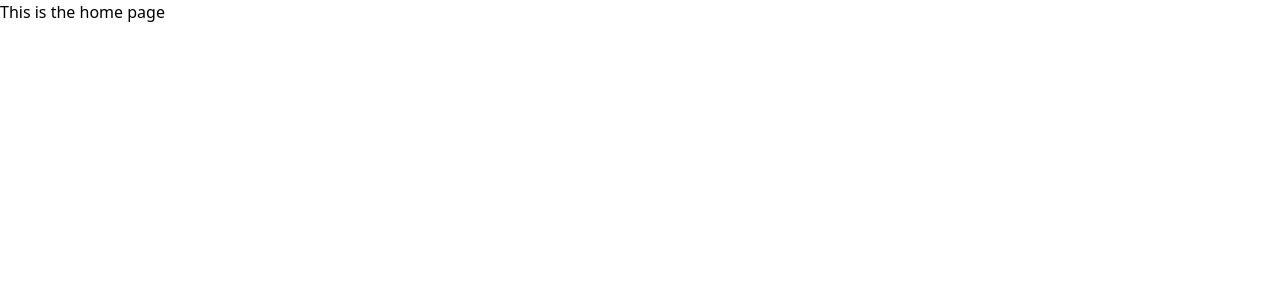
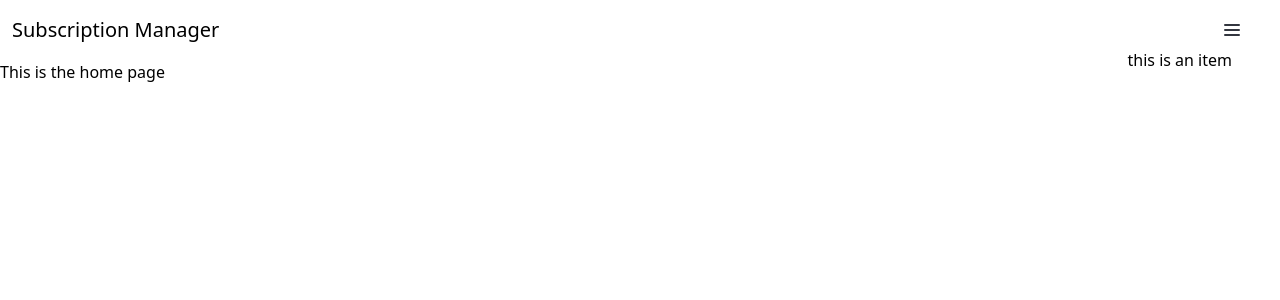
Before and after one commit to nickaddwonder/subscription-manager-v2, a React (Vite) app: page / in a window 1280 px wide. Shown: the top 300 px of the page. Built offline with nearby package versions, Linux system fonts and the light colour scheme; no server answers.

Commit message:
add Menu and MenuItem components

```diff
--- /dev/null
+++ b/src/components/layouts/Header/Header.tsx
@@ -0,0 +1,26 @@
+import { FC } from "react";
+import Logo from "./Logo/Logo";
+import { UserButton } from "@clerk/clerk-react";
+import Menu from "./Menu/Menu";
+
+const Header: FC = () => {
+  return (
+    <header className="header  h-[60px]  bg-white">
+      <div className="container mx-auto h-full px-3">
+        <div className="-mx-3 flex h-full justify-between">
+          <div className="w-auto shrink-0 px-3">
+            <Logo />
+          </div>
+          <div className="ml-auto w-auto shrink-0 px-3">
+            <Menu />
+          </div>
+          <div className="flex w-auto shrink-0 items-center justify-end px-3">
+            <UserButton afterSignOutUrl="/" />
+          </div>
+        </div>
+      </div>
+    </header>
+  );
+};
+
+export default Header;
--- /dev/null
+++ b/src/components/layouts/Header/Logo/Logo.tsx
@@ -0,0 +1,11 @@
+import { FC } from "react";
+
+const Logo: FC = () => {
+  return (
+    <div className="logo flex h-full items-center justify-start text-xl">
+      Subscription Manager
+    </div>
+  );
+};
+
+export default Logo;
--- /dev/null
+++ b/src/components/layouts/Header/Menu/Menu.tsx
@@ -0,0 +1,20 @@
+import { FC } from "react";
+import HamburgerMenu from "./../../../../icons/HamburgerMenu/HamburgerMenu";
+import MenuItem from "./MenuItem/MenuItem";
+
+const Menu: FC = () => {
+  return (
+    <div className="relative flex h-full items-center justify-center">
+      <button onClick={() => console.log("me clicked!")}>
+        <HamburgerMenu />
+      </button>
+      <nav className="absolute -bottom-[24px] right-0 bg-white">
+        <ul className="p-3">
+          <MenuItem>this is an item</MenuItem>
+        </ul>
+      </nav>
+    </div>
+  );
+};
+
+export default Menu;
--- /dev/null
+++ b/src/components/layouts/Header/Menu/MenuItem/MenuItem.tsx
@@ -0,0 +1,11 @@
+import { FC, ReactNode } from "react";
+
+type Props = {
+  children: ReactNode;
+};
+
+const MenuItem: FC<Props> = ({ children }) => {
+  return <li className="inline-block whitespace-nowrap">{children}</li>;
+};
+
+export default MenuItem;
--- a/src/contexts/ClerkProviderWithRoutes/ClerkProviderWithRoutes.tsx
+++ b/src/contexts/ClerkProviderWithRoutes/ClerkProviderWithRoutes.tsx
@@ -5,6 +5,7 @@ import Home from "./../../pages/Home/Home";
 import TestComponent from "../../pages/TestComponent/TestComponent";
 import { RedirectToSignIn } from "@clerk/clerk-react";
 import Dashboard from "./../../pages/Dashboard/Dashboard";
+import Header from "./../../components/layouts/Header/Header";
 
 const clerkPubKey = import.meta.env.VITE_REACT_APP_CLERK_PUBLISHABLE_KEY;
 if (!clerkPubKey) {
@@ -21,6 +22,7 @@ const ClerkProviderWithRoutes: FC = () => {
         navigate(to);
       }}
     >
+      <Header />
       <Routes>
         <Route path="/" element={<Home />} />
         <Route path="/test" element={<TestComponent />} />
--- /dev/null
+++ b/src/icons/HamburgerMenu/HamburgerMenu.tsx
@@ -0,0 +1,34 @@
+import { FC } from "react";
+
+const HamburgerMenu: FC = () => {
+  return (
+    <svg
+      width="24"
+      height="24"
+      viewBox="0 0 24 24"
+      fill="none"
+      xmlns="http://www.w3.org/2000/svg"
+    >
+      <path
+        d="M5 7H19"
+        stroke="#33363F"
+        strokeWidth="2"
+        strokeLinecap="round"
+      />
+      <path
+        d="M5 12H19"
+        stroke="#33363F"
+        strokeWidth="2"
+        strokeLinecap="round"
+      />
+      <path
+        d="M5 17H19"
+        stroke="#33363F"
+        strokeWidth="2"
+        strokeLinecap="round"
+      />
+    </svg>
+  );
+};
+
+export default HamburgerMenu;
--- a/src/index.css
+++ b/src/index.css
@@ -1,3 +1,7 @@
 @tailwind base;
 @tailwind components;
 @tailwind utilities;
+
+main {
+  @apply min-h-screen dark:bg-black dark:text-white;
+}
```
